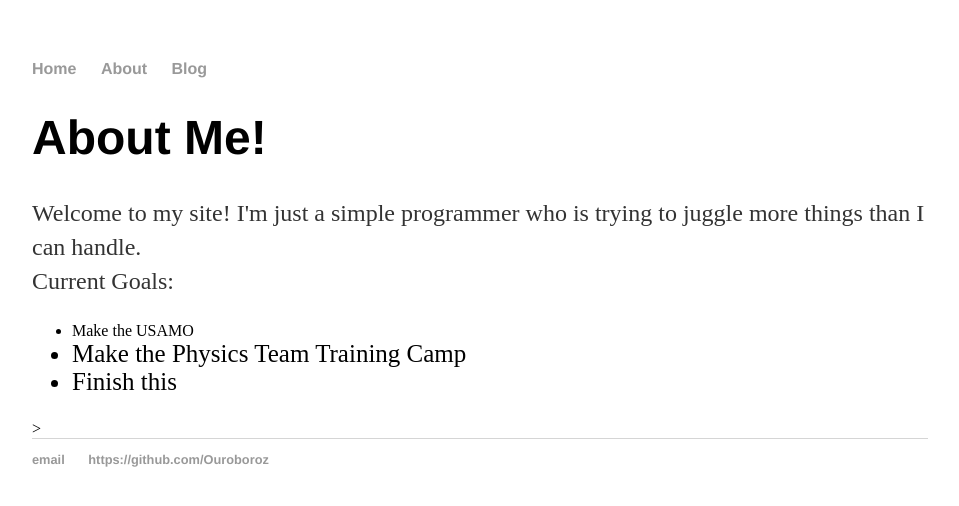
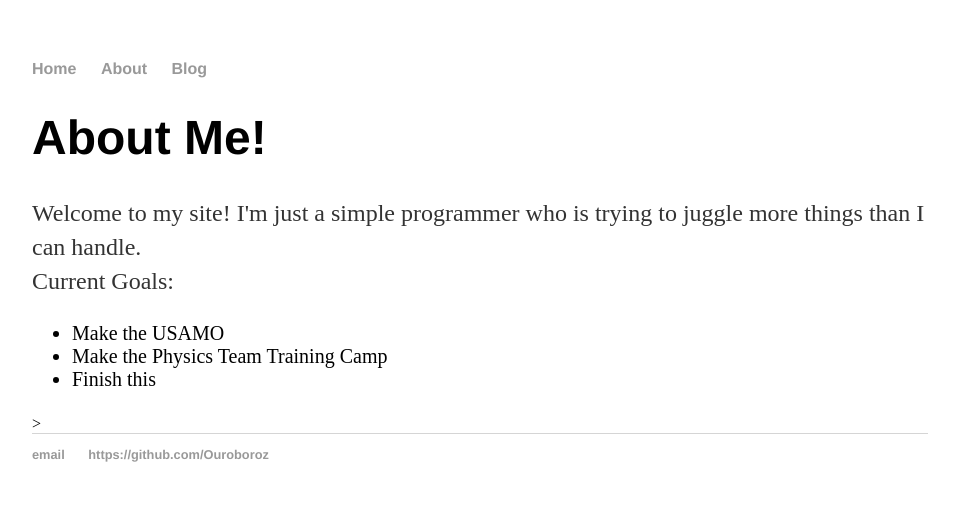
Before and after one commit to Ouroboroz/ouroboroz.github.io, a Jekyll site: the page built from about/index.html, in a window 1280 px wide. Shown: the top 506 px of the page, without its empty margins (160-1119 px from the left). Built offline with Jekyll 4.4.1, drawn with Linux system fonts in a browser that asks for light colours.

Commit message:
Updated about

```diff
--- a/about/index.html
+++ b/about/index.html
@@ -11,9 +11,9 @@
 <br>
 Current Goals:
 <ul>
-	<li style="font-size:25";>Make the USAMO</li>
-	<li style="font-size:25px";>Make the Physics Team Training Camp</li>
-	<li style="font-size:25px";>Finish this</li>
+	<li style="font-size:20px";>Make the USAMO</li>
+	<li style="font-size:20px";>Make the Physics Team Training Camp</li>
+	<li style="font-size:20px";>Finish this</li>
 </ul>
 	</p>
 </head>>
```
